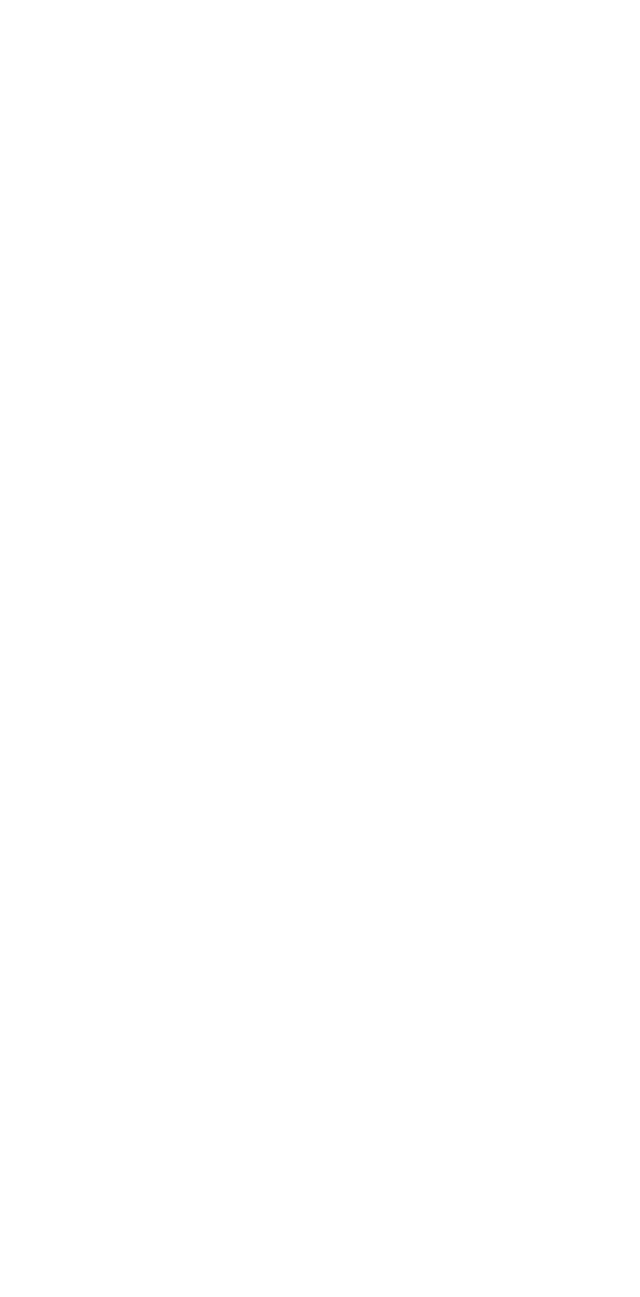
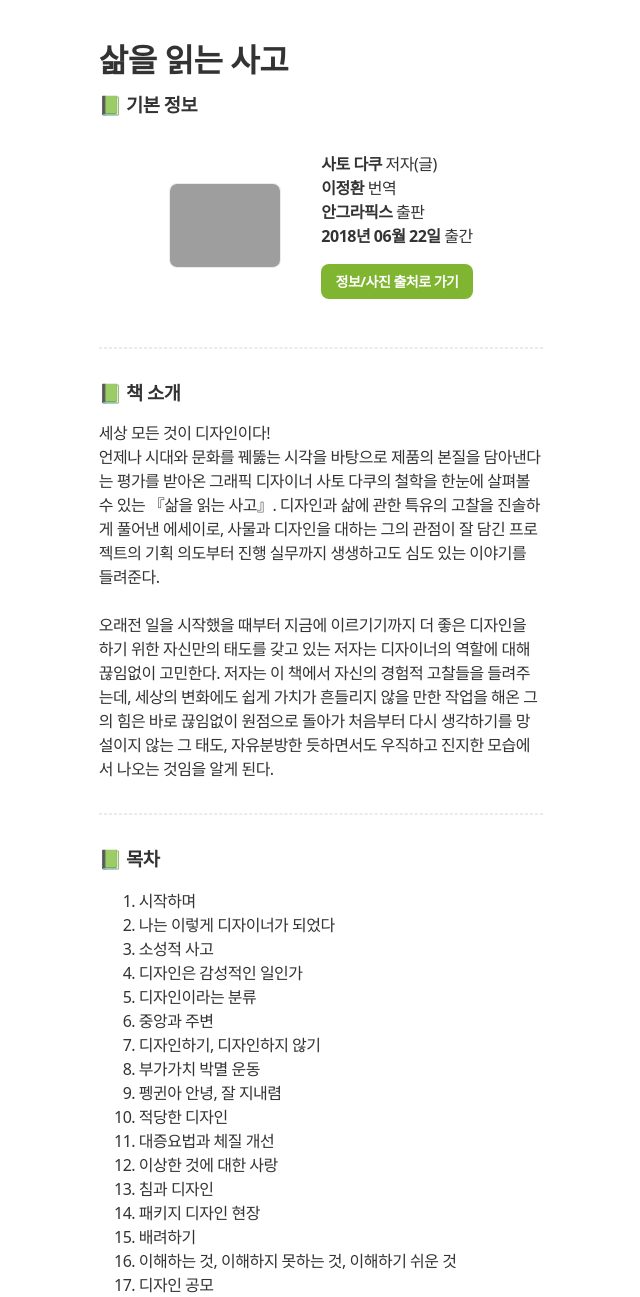
Before and after one commit to kitcat-s/hycu-webdesign-2023, a plain HTML site: page book-intro/page1.html in a window 1280 px wide. Shown: the top 1297 px of the page, without its empty margins (319-959 px from the left). Before the commit the page ends 800 px from the top, so only its background shows below. Drawn offline with Linux system fonts and the light colour scheme; grey boxes are pictures that could not be loaded; a web font is replaced by a local one.

Commit message:
Applying webfont

```diff
--- a/assets/css/my-hero-main.css
+++ b/assets/css/my-hero-main.css
@@ -1,3 +1,5 @@
+@import url('https://fonts.googleapis.com/css2?family=Alfa+Slab+One&display=swap');
+
 body {
   background-color: var(--lightergray);
 }
--- a/assets/css/style.css
+++ b/assets/css/style.css
@@ -1,4 +1,4 @@
-@import url('https://fonts.googleapis.com/css2?family=Alfa+Slab+One&display=swap');
+@import url("https://cdn.jsdelivr.net/gh/orioncactus/pretendard@v1.3.6/dist/web/static/pretendard.css");
 
 :root {
   --ki-blue: #0A05FF;
@@ -18,7 +18,7 @@ body {
 * {
   line-height: 1.5rem;
   color: var(--black);
-  font-family:system-ui, -apple-system, BlinkMacSystemFont, 'Segoe UI', Roboto, Oxygen, Ubuntu, Cantarell, 'Open Sans', 'Helvetica Neue', sans-serif;
+  font-family: 'Pretendard', system-ui, -apple-system, BlinkMacSystemFont, 'Segoe UI', Roboto, Oxygen, Ubuntu, Cantarell, 'Open Sans', 'Helvetica Neue', sans-serif;
   letter-spacing: -0.5px;
   box-sizing: border-box;
 }
--- a/book-intro/page1.html
+++ b/book-intro/page1.html
@@ -0,0 +1,128 @@
+<!DOCTYPE html>
+<html lang="en">
+<head><meta charset="UTF-8">
+  <meta http-equiv="X-UA-Compatible" content="IE=edge">
+  <meta name="viewport" content="width=device-width, initial-scale=1.0">
+  <link href="/assets/fontawesome/css/fontawesome.css" rel="stylesheet">
+  <link href="/assets/fontawesome/css/brands.css" rel="stylesheet">
+  <link href="/assets/fontawesome/css/solid.css" rel="stylesheet">
+  <link rel="shortcut icon" href="/hycu-webdesign-2023/assets/image/hey-ki-favicon.ico" type="image/x-icon">
+
+  <title>책을 읽는 사고</title>
+  <link rel="stylesheet" href="/hycu-webdesign-2023/assets/css/style.css">
+  <link rel="preconnect" href="https://fonts.googleapis.com">
+  <link rel="preconnect" href="https://fonts.gstatic.com" crossorigin>
+  <link rel="stylesheet" as="style" crossorigin href="https://cdn.jsdelivr.net/gh/orioncactus/pretendard@v1.3.6/dist/web/static/pretendard.css" />
+</head>
+
+<style>
+  li {
+    font-weight: 200;
+    font-size: 16px;
+  }
+
+  hr {
+    margin: 2rem 0;
+    border: #EBEBEB 0.5px dashed;
+  }
+
+  ul > li {
+    list-style-type: none;
+  }
+
+  h3 > p {
+    font-weight: 200;
+    font-size: 16px;
+  }
+
+  .basic_info {
+    display: flex;
+    align-items: center;
+    justify-content: center;
+    width: 100%;
+  }
+
+  ul > li.detail {
+    margin-top: 1rem;
+    padding: 0.3rem;
+    background-color: #80b532;
+    border-radius: 0.5rem;
+    text-align: center;
+  }
+
+  ul > li.detail > a {
+    font-weight: 600;
+    font-size: 14px;
+    text-decoration: none;
+    color: white;
+  }
+
+  .basic_info > img {
+    width: 7rem;
+    border-radius: 0.5rem;
+    border: 1px solid #EBEBEB;
+  }
+</style>
+
+
+<body>
+  <h1>삶을 읽는 사고</h1>
+  <h3>📗 기본 정보</h3>
+  <div class="basic_info">
+    <img src="https://contents.kyobobook.co.kr/sih/fit-in/458x0/pdt/9788970599540.jpg"/>
+    <ul>
+      <li><strong>사토 다쿠</strong> 저자(글)</li>
+      <li><strong>이정환</strong> 번역</li>
+      <li><strong>안그라픽스</strong> 출판</li>
+      <li><strong>2018년 06월 22일</strong> 출간</li>
+      <li class="detail"><a href="https://product.kyobobook.co.kr/detail/S000001078995">정보/사진 출처로 가기</a></li>
+    </ul>
+  </div>
+  <hr>
+  <h3>📗 책 소개
+    <p>
+      세상 모든 것이 디자인이다!<br>
+      언제나 시대와 문화를 꿰뚫는 시각을 바탕으로 제품의 본질을 담아낸다는 평가를 받아온 그래픽 디자이너 사토 다쿠의 철학을 한눈에 살펴볼 수 있는 『삶을 읽는 사고』. 디자인과 삶에 관한 특유의 고찰을 진솔하게 풀어낸 에세이로, 사물과 디자인을 대하는 그의 관점이 잘 담긴 프로젝트의 기획 의도부터 진행 실무까지 생생하고도 심도 있는 이야기를 들려준다.
+      <br>
+      <br>
+      오래전 일을 시작했을 때부터 지금에 이르기기까지 더 좋은 디자인을 하기 위한 자신만의 태도를 갖고 있는 저자는 디자이너의 역할에 대해 끊임없이 고민한다. 저자는 이 책에서 자신의 경험적 고찰들을 들려주는데, 세상의 변화에도 쉽게 가치가 흔들리지 않을 만한 작업을 해온 그의 힘은 바로 끊임없이 원점으로 돌아가 처음부터 다시 생각하기를 망설이지 않는 그 태도, 자유분방한 듯하면서도 우직하고 진지한 모습에서 나오는 것임을 알게 된다.
+    </p>
+  </h3 >
+  <hr>
+  <h3>📗 목차</h3>
+    <ol>
+      <li>시작하며</li>
+      <li>나는 이렇게 디자이너가 되었다</li>
+      <li>소성적 사고</li>
+      <li>디자인은 감성적인 일인가</li>
+      <li>디자인이라는 분류</li>
+      <li>중앙과 주변</li>
+      <li>디자인하기, 디자인하지 않기</li>
+      <li>부가가치 박멸 운동</li>
+      <li>펭귄아 안녕, 잘 지내렴</li>
+      <li>적당한 디자인</li>
+      <li>대증요법과 체질 개선</li>
+      <li>이상한 것에 대한 사랑</li>
+      <li>침과 디자인</li>
+      <li>패키지 디자인 현장</li>
+      <li>배려하기</li>
+      <li>이해하는 것, 이해하지 못하는 것, 이해하기 쉬운 것</li>
+      <li>디자인 공모</li>
+      <li><디자인 해부>에서 <디자인 아>로 </li>
+      <li>서핑</li>
+      <li>구조와 의장</li>
+      <li>‘편리함’이라는 바이러스</li>
+      <li>음식과 신체와 디자인</li>
+      <li>질서와 무질서와 디자인</li>
+      <li>마치며</li>
+    </ol>
+  </h3>
+
+
+  <footer class="copy">
+    <p>Website made for <a href="https://www.hycu.ac.kr" target="_blank">HYCU</a> Web-design class.<br>
+    &copy; <a href="../index.html">hey-ki</a></p>
+
+</footer>
+</body>
+</html>
```
Also changed, not shown: index.html (+1 -2 lines), 1 other file.
